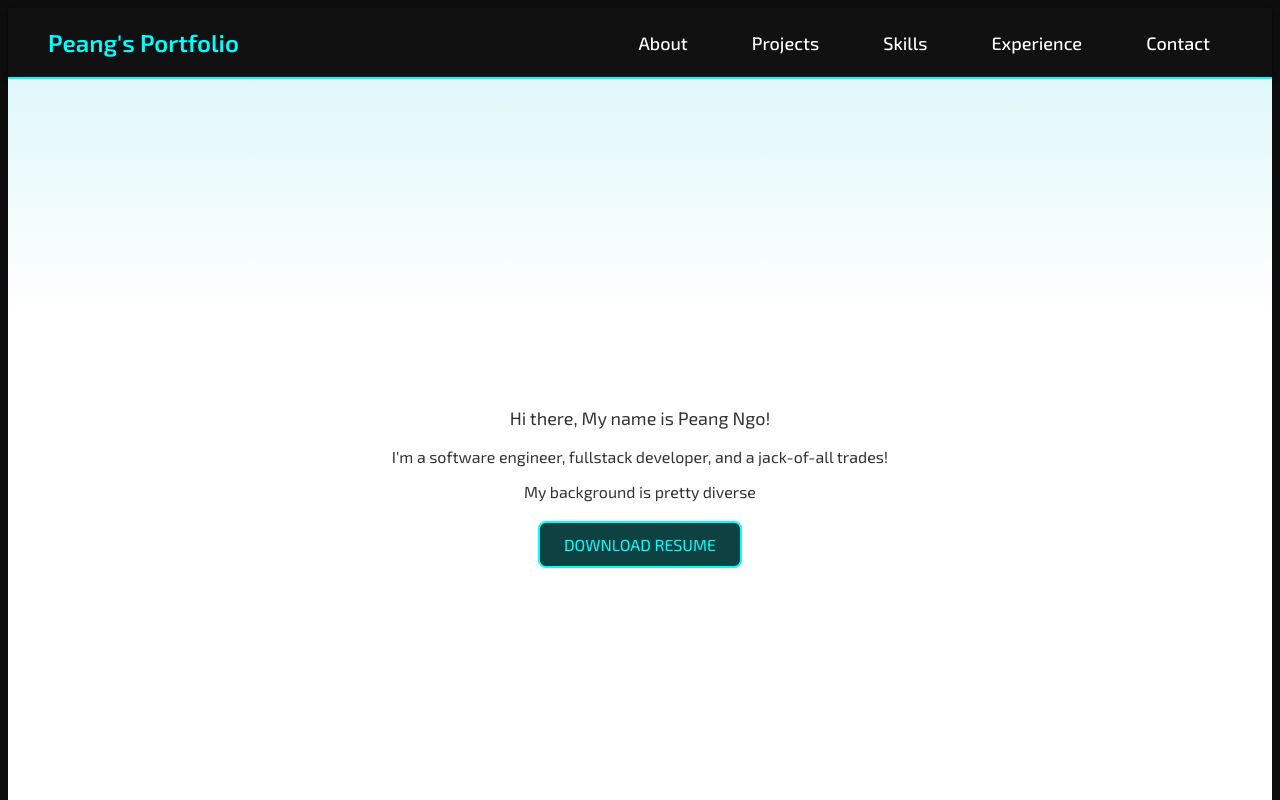
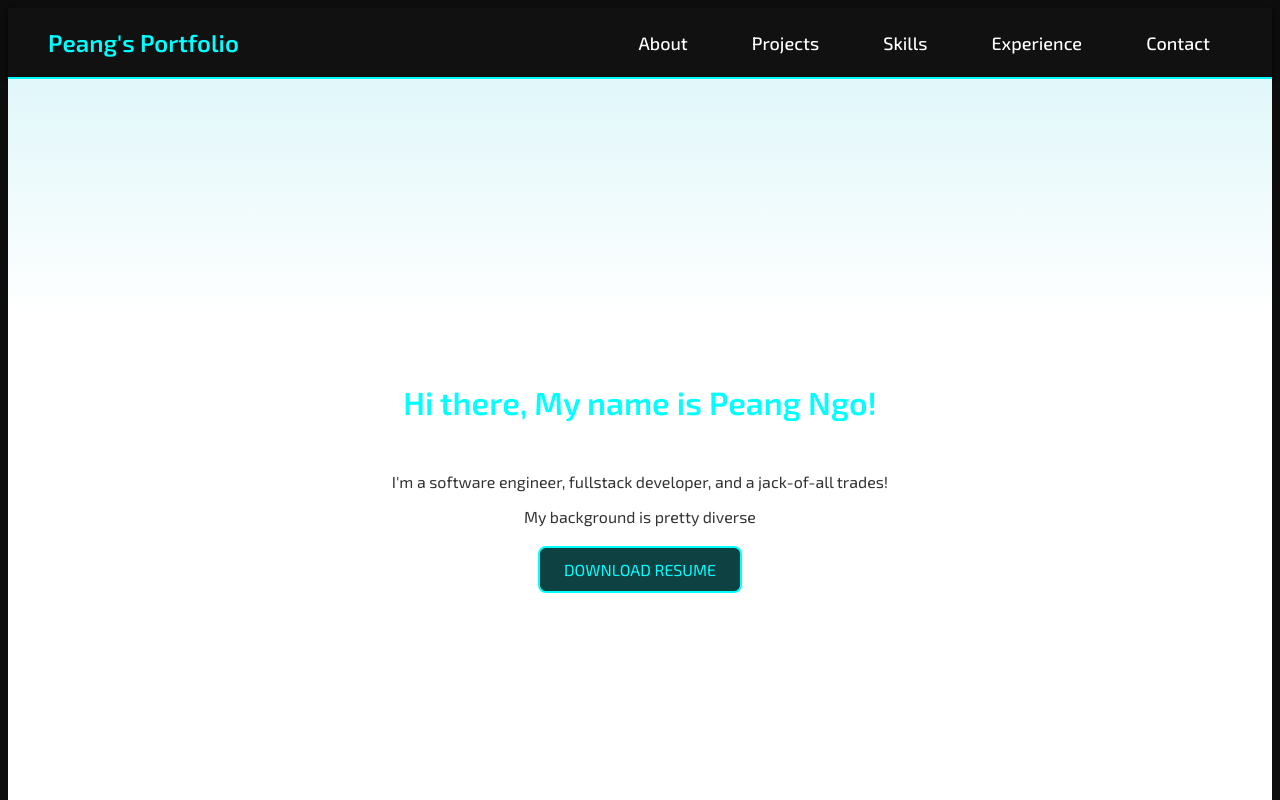
Before and after one commit to pingno/Show, a React (Create React App) app in the folder show/: page / in a window 1280 px wide. Shown: the top 800 px of the page. Built offline with nearby package versions, Linux system fonts and the light colour scheme.

Commit message:
typing transition effect for description

```diff
--- a/show/src/components/Home/Home.css
+++ b/show/src/components/Home/Home.css
@@ -1,4 +1,4 @@
-@import url('https://fonts.googleapis.com/css2?family=Poppins:wght@400;600&display=swap');
+@import url('https://fonts.googleapis.com/css2?family=Exo+2:wght@400;600&display=swap');
 
 /* Gradient background for the entire home component */
 .home-container {
@@ -12,6 +12,7 @@
 .center-column {
   text-align: center;
   color: #333; /* Dark text color for better readability */
+  font-family: 'Exo 2', sans-serif; /* Use Exo 2 font */
 }
 
 .profile-image {
@@ -22,7 +23,37 @@
 
 .description {
   margin-top: 20px;
-  font-size: 18px;
+  font-size: 32px; /* Increased font size for better readability */
+  font-weight: 600;
+  position: relative;
+  display: inline-block;
+  overflow: hidden;
+  color: #00ffff; /* Neon cyan color */
+  white-space: nowrap;
+  animation: typing 3s steps(40, end), blink-caret 0.75s step-end infinite;
+}
+
+/* Keyframes for typing animation */
+@keyframes typing {
+  from { width: 0; }
+  to { width: 100%; }
+}
+
+/* Keyframes for caret blink effect */
+@keyframes blink-caret {
+  from, to { border-color: transparent; }
+  50% { border-color: #00ffff; }
+}
+
+.typing-effect {
+  display: inline-block;
+  animation: fadeIn 3s ease-in-out;
+}
+
+/* Keyframes for fade-in animation */
+@keyframes fadeIn {
+  0% { opacity: 0; transform: translateY(-20px); }
+  100% { opacity: 1; transform: translateY(0); }
 }
 
 .tech-stacks {
@@ -37,6 +68,7 @@
   margin: 0 10px; /* Adjust the spacing between icons */
 }
 
+/* Styling for the resume button */
 .resume-button {
   display: inline-block;
   padding: 12px 24px;
```
